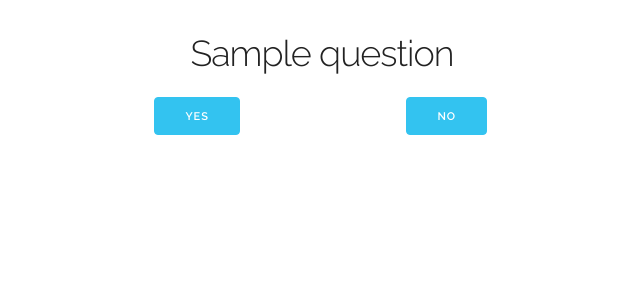
After one commit to evykassirer/whatprivilege, a Django app: template templates/question.html in a window 1280 px wide. The commit adds this page. Shown: the top 300 px of the page, without its empty margins (318-958 px from the left). Run offline with Django 3.2, Linux system fonts and the light colour scheme; the template is opened without the code that fills it: most values are stand-ins (such as "Sample title", 1, 10 or a date in 2020).

Commit message:
base question page, but css doesn't work

```diff
--- a/templates/css/privilege.css
+++ b/django_project/static/whatprivilege/privilege.css
@@ -11,3 +11,7 @@
 	margin-top: 5%;
 	line-height: 1;
 }
+
+.question {
+	margin-top: 2em;
+}
--- a/django_project/urls.py
+++ b/django_project/urls.py
@@ -5,6 +5,6 @@ admin.autodiscover()
 urlpatterns = patterns('',
     # Examples:
     # url(r'^$', 'django_project.views.home', name='home'),
-    url(r'^$', include('whatprivilege.urls')),
     url(r'^admin/', include(admin.site.urls)),
+    url(r'^', include('whatprivilege.urls'))
 )
--- /dev/null
+++ b/templates/question.html
@@ -0,0 +1,55 @@
+<!DOCTYPE html>
+<html lang="en">
+<head>
+{% load staticfiles %}
+
+  <!-- Basic Page Needs
+  –––––––––––––––––––––––––––––––––––––––––––––––––– -->
+  <meta charset="utf-8">
+  <title>What Privilege?</title>
+  <meta name="description" content="Learn about privilege!">
+  <meta name="author" content="Evy, Anna, Joey">
+
+  <!-- Mobile Specific Metas
+  –––––––––––––––––––––––––––––––––––––––––––––––––– -->
+  <meta name="viewport" content="width=device-width, initial-scale=1">
+
+  <!-- FONT
+  –––––––––––––––––––––––––––––––––––––––––––––––––– -->
+  <link href="//fonts.googleapis.com/css?family=Raleway:400,300,600" rel="stylesheet" type="text/css">
+
+  <!-- CSS
+  –––––––––––––––––––––––––––––––––––––––––––––––––– -->
+  <link rel="stylesheet" href="{% static "whatprivilege/normalize.css" %}">
+  <link rel="stylesheet" href="{% static "whatprivilege/skeleton.css" %}">
+  <link rel="stylesheet" href="{% static "whatprivilege/privilege.css" %}">
+
+  <!-- Favicon
+  –––––––––––––––––––––––––––––––––––––––––––––––––– -->
+  <link rel="icon" type="image/png" href="images/favicon.png">
+
+</head>
+<body>
+  <!-- Primary Page Layout
+  –––––––––––––––––––––––––––––––––––––––––––––––––– -->
+  <div class="container center">
+    <div class="row question">
+      <h3>{{ question }}</h3>
+    </div>
+    <div class="row">
+      <div class="three columns">&nbsp</div>
+      <div class="three columns">
+        <button class="button-primary">Yes</button>
+      </div>
+      <div class="three columns">
+        <button class="button-primary">No</button>
+      </div>
+      <div class="three columns"> &nbsp</div>
+    </div>
+  </div>
+  </div>
+
+<!-- End Document
+  –––––––––––––––––––––––––––––––––––––––––––––––––– -->
+</body>
+</html>
--- a/whatprivilege/urls.py
+++ b/whatprivilege/urls.py
@@ -1,7 +1,10 @@
 from django.conf.urls import patterns, include, url
 from whatprivilege import views
+from django.conf.urls.static import static
+
 urlpatterns = patterns('',
     url(r'^$', views.home, name='home'),
+    url(r'^question/$', views.question, name='question'),
     url(r'^instructions/$', views.instructions, name='instructions')
 # url(r'^answer/(number)/$', 'views.answer', name='answer')
 )
--- a/whatprivilege/views.py
+++ b/whatprivilege/views.py
@@ -9,9 +9,9 @@ def instructions(request):
     #logics....
     return render_to_response('instructions.html',{})
 
-def questions(request):
+def question(request):
     #logics...
-    return render_to_response('questions.html', {})
+    return render_to_response('question.html', {"question":"test"})
 
 def learned(request):
     #logics...
```
Also changed, not shown: django_project/static/whatprivilege/normalize.css (renamed from templates/css/normalize.css), django_project/static/whatprivilege/skeleton.css (renamed from templates/css/skeleton.css), 6 other files.
